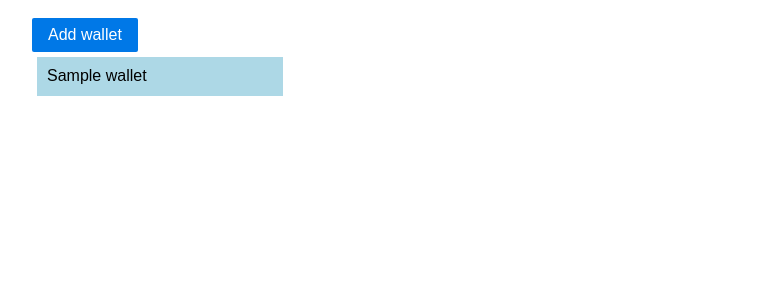
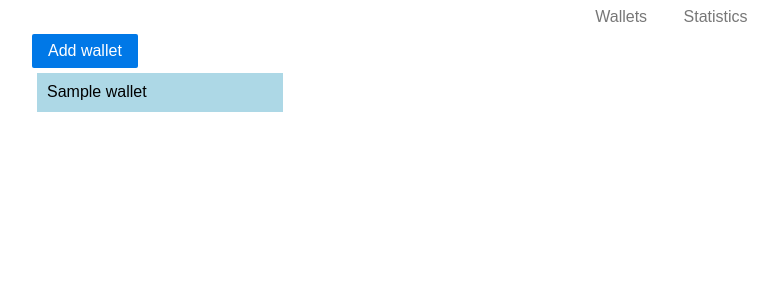
Before and after one commit to mikhail-mmm/my_wallet, a Python web app: template my_wallet/blueprints/wallet/templates/wallets_list.html in a window 1280 px wide. Shown: the top 300 px of the page, without its empty margins (480-1258 px from the left). Run offline with Jinja, Linux system fonts and the light colour scheme; the template is opened without the code that fills it: most values are stand-ins (such as "Sample title", 1, 10 or a date in 2020); some libraries are stand-ins or nearby versions.

Commit message:
hello stat blueprint

```diff
--- a/my_wallet/app.py
+++ b/my_wallet/app.py
@@ -5,6 +5,7 @@ from sqlalchemy.orm import sessionmaker, scoped_session
 from flask_mailgun import Mailgun
 from twilio.rest import Client
 
+from my_wallet.blueprints.statistics.blueprint import statistics_blueprint
 from my_wallet.blueprints.user.blueprint import user_blueprint
 from my_wallet.blueprints.user.fetchers import fetch_user_by
 from my_wallet.blueprints.wallet.blueprint import wallet_blueprint
@@ -17,6 +18,7 @@ def compose_app() -> Flask:
     app.config.update(get_config())
     app.register_blueprint(user_blueprint, url_prefix="/user")
     app.register_blueprint(wallet_blueprint, url_prefix="/wallet")
+    app.register_blueprint(statistics_blueprint, url_prefix="/statistics")
 
     app.engine = create_engine(get_connection_dsn(app.config), echo=True, query_cache_size=0)
     app.session = scoped_session(sessionmaker(app.engine))
--- /dev/null
+++ b/my_wallet/blueprints/statistics/blueprint.py
@@ -0,0 +1,6 @@
+from flask import Blueprint
+
+from my_wallet.blueprints.statistics.routes import configure_routes
+
+statistics_blueprint = Blueprint("statistics", __name__, template_folder="templates", static_folder="static")
+configure_routes(statistics_blueprint)
--- /dev/null
+++ b/my_wallet/blueprints/statistics/views.py
@@ -0,0 +1,6 @@
+from flask_login import login_required
+
+
+@login_required
+def statistics():
+    pass
--- a/my_wallet/blueprints/user/templates/base.html
+++ b/my_wallet/blueprints/user/templates/base.html
@@ -13,6 +13,12 @@
         {% if not current_user.is_anonymous %}
             <div class="pure-menu pure-menu-horizontal" style="text-align: right">
                 <ul class="pure-menu-list">
+                    <li class="pure-menu-item">
+                        <a href="{{ url_for('wallet.wallets_list')}}" class="pure-menu-link">Wallets</a>
+                    </li>
+                    <li class="pure-menu-item">
+                        <a href="{{ url_for('statistics.statistics')}}" class="pure-menu-link">Statistics</a>
+                    </li>
                     <li class="pure-menu-item">
                         <a href="{{ url_for('user.settings')}}" class="pure-menu-link">{{ current_user.email }}</a>
                     </li>
```
Also changed, not shown: my_wallet/blueprints/statistics/routes.py (added, +7 -0 lines), README.md, my_wallet/blueprints/statistics/__init__.py (added).
